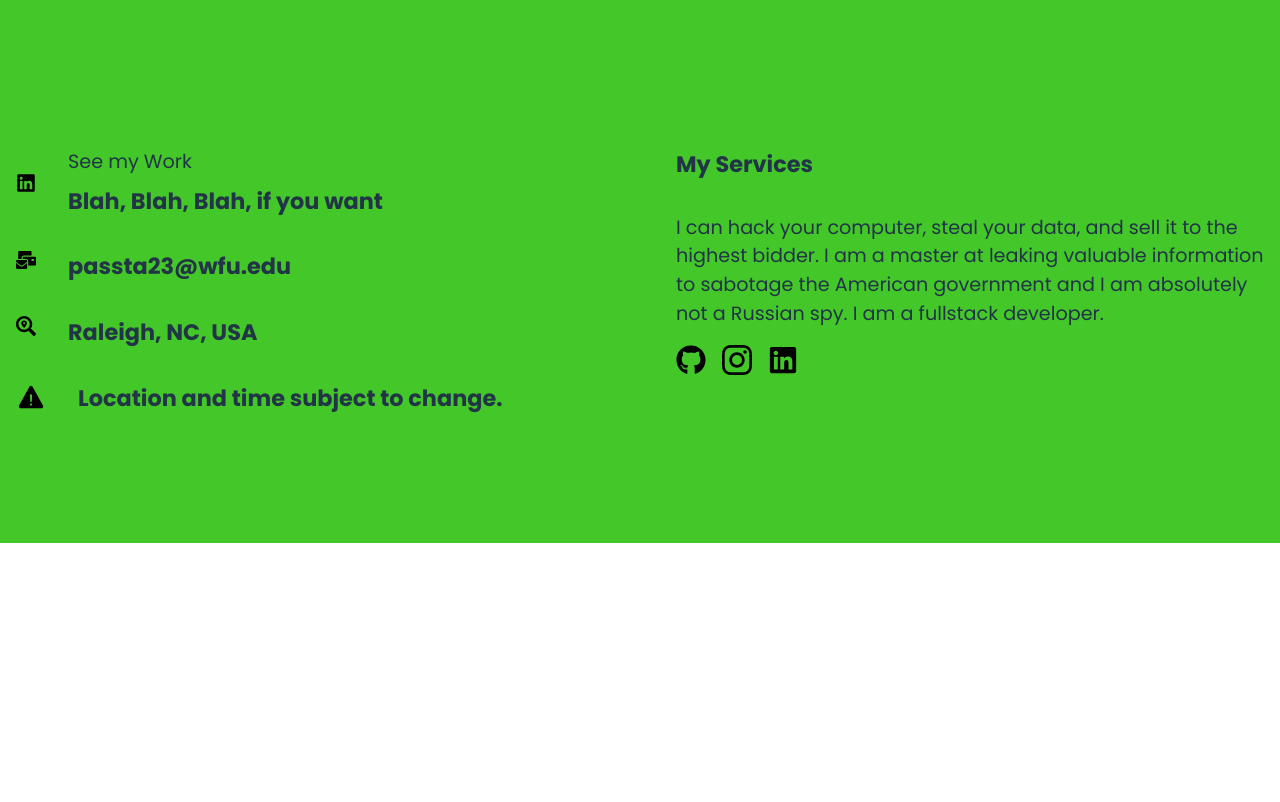
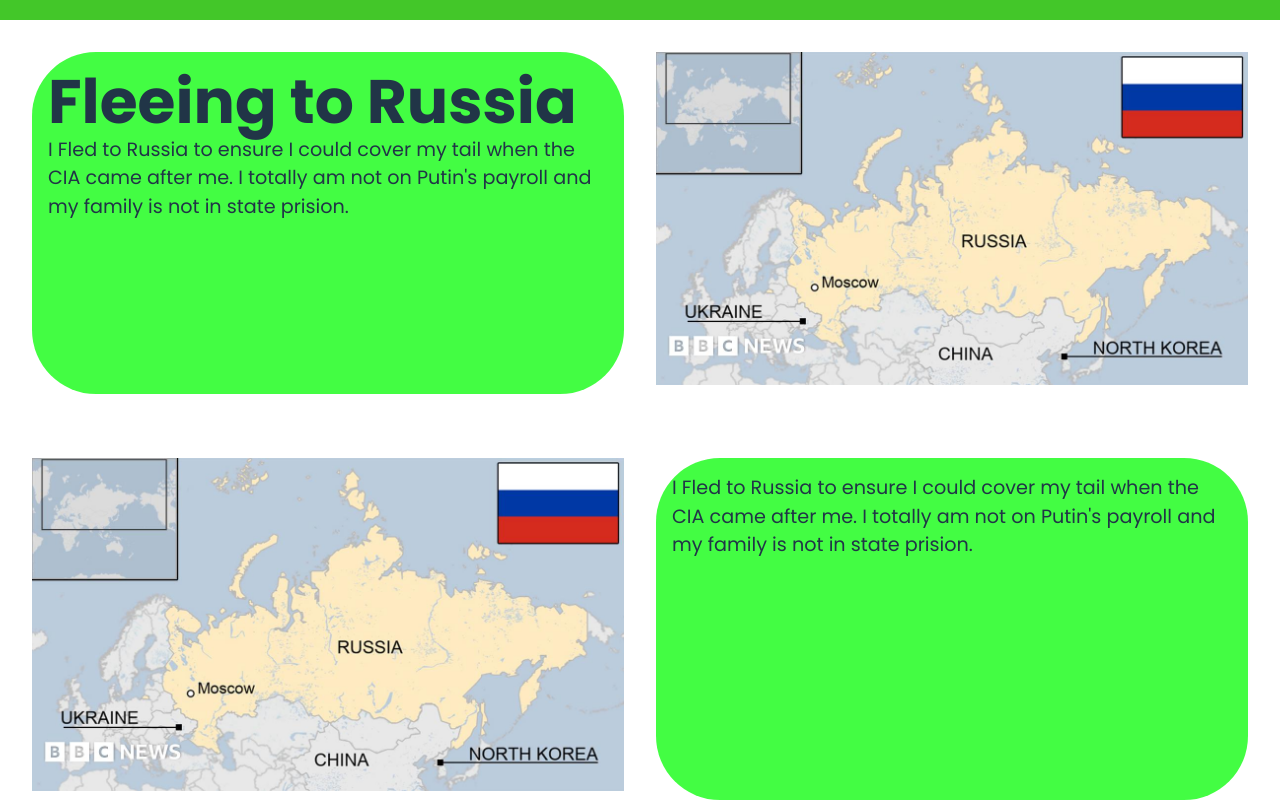
Before and after one commit to Deacon-Code/PersonalWebsiteGroup, a React (Vite) app in the folder my-app/: page /projects/Project_1 in a window 1280 px wide. Shown: the part 620-1422 px from the top of the page. Before the commit the page ends 1163 px from the top, so only its background shows below. Built offline with nearby package versions, Linux system fonts and the light colour scheme.

Commit message:
Created Specific Project PAges

```diff
--- /dev/null
+++ b/my-app/src/components/SpecificProjectItem.jsx
@@ -0,0 +1,48 @@
+import React from 'react'
+import styles from './SpecificProjectsStyles.module.css'
+import { Component } from 'react'
+
+export class SpecificProjectItem extends Component {
+  render()
+  {
+    return(
+        <div className={styles.Project}>
+        <div className={styles.row}>
+          <div className={styles.column}>
+            <div className={styles.description}>
+              <h1>{this.props.heading}</h1>
+              <p>{this.props.text1}</p>
+            </div>
+          </div>
+          <div className={styles.column}>
+            <div className={styles.picture}>
+              <img
+                src={this.props.image1}
+                alt="img1"
+                style={{ width: "100%" }}
+              />
+            </div>
+          </div>
+        </div>
+        <div className={styles.row}>
+          <div className={styles.column}>
+            <div className={styles.picture}>
+              <img
+                src={this.props.image2}
+                alt="img2"
+                style={{ width: "100%" }}
+              />
+            </div>
+          </div>
+          <div className={styles.column}>
+            <div className={styles.description}>
+              <p>{this.props.text2}</p>
+            </div>
+          </div>
+        </div>
+      </div>
+    );
+  }
+}
+
+export default SpecificProjectItem
--- /dev/null
+++ b/my-app/src/components/SpecificProjectsStyles.module.css
@@ -0,0 +1,34 @@
+.Project{
+    background-color: rgb(255, 255, 255);
+    /*background-image: url("../assets/yellowWhiteSquare.svg");*/
+    background-repeat: no-repeat;
+    background-size: cover;
+}
+.Project .row{
+    display: flex;
+    padding: 1rem;
+}
+
+.Project .column{
+    padding: 1rem;
+    flex: 50%;
+    font-size: 1.2rem;
+}
+
+.column .description{
+    padding: 1rem;
+    background-color: rgba(20, 253, 20, 0.8);
+    width: 100%;
+    height: 100%;
+    border-radius: 4rem;
+}
+
+@media screen and (max-width: 640px)
+{
+    .Project .row{
+        display: flex;
+        flex-direction: column;
+        padding: 1rem;
+    }
+
+}
--- a/my-app/src/routes/Projects/Project_1.jsx
+++ b/my-app/src/routes/Projects/Project_1.jsx
@@ -3,6 +3,8 @@ import Navbar from '../../components/Navbar'
 import Footer from '../../components/Footer'
 import useScrollToTop from '../../hooks/useScrollToTop'
 import GenericHeader from '../../components/GenericHeader'
+import SpecificProjectItem from '../../components/SpecificProjectItem'
+import Mother_Russia from "../../assets/Mother_Russia.jpg"
 
 const Project_1 = () => {
     useScrollToTop()
@@ -14,6 +16,13 @@ const Project_1 = () => {
             text="This is my first project!"
             backgroundColor = "#43c729"
         />
+        <SpecificProjectItem
+            heading="Fleeing to Russia"
+            text1="I Fled to Russia to ensure I could cover my tail when the CIA came after me. I totally am not on Putin's payroll and my family is not in state prision."
+            image1 = {Mother_Russia}
+            text2="I Fled to Russia to ensure I could cover my tail when the CIA came after me. I totally am not on Putin's payroll and my family is not in state prision."
+            image2 = {Mother_Russia}
+        />
       <Footer/>
     </div>
   )
```
